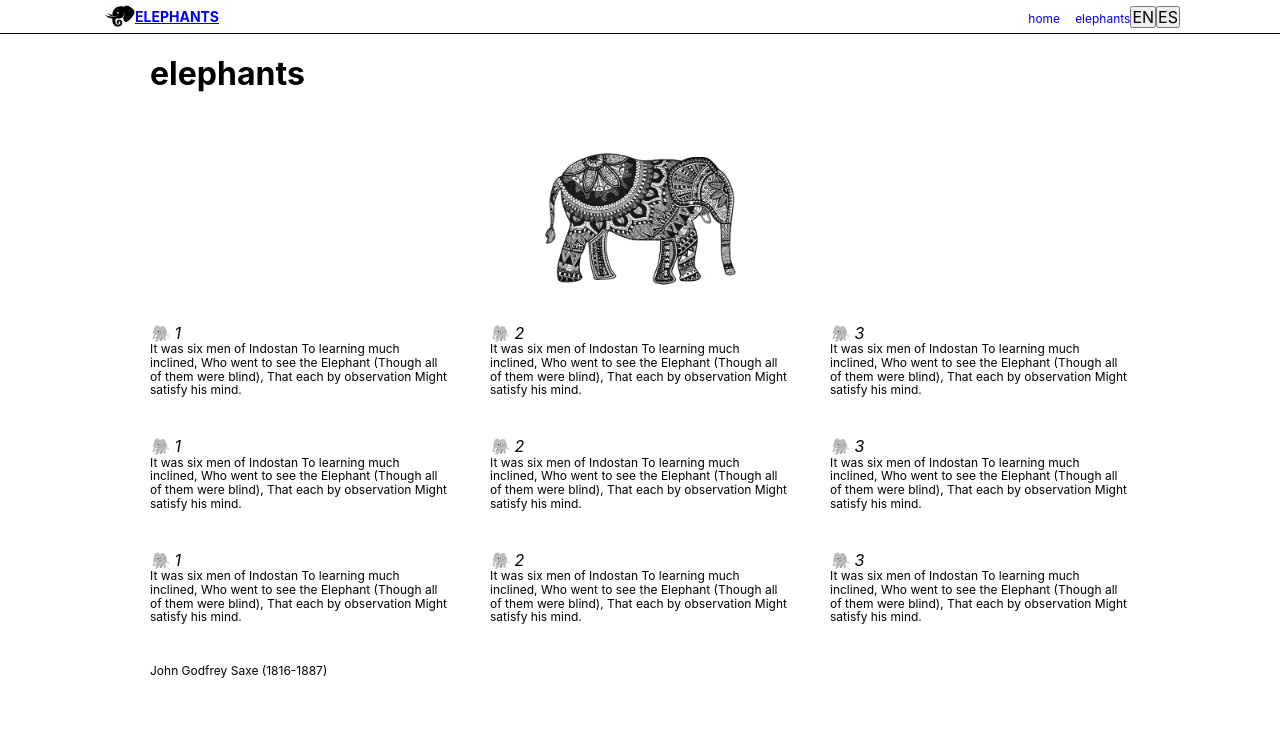
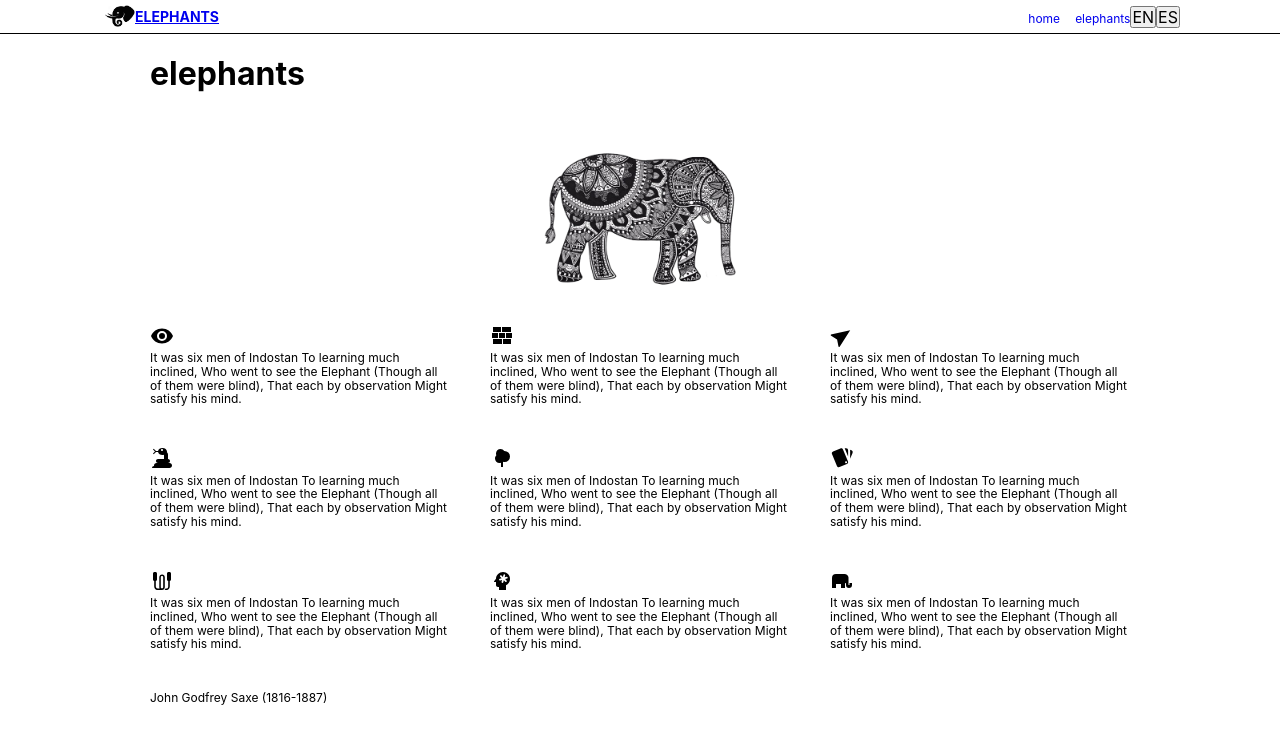
Before and after one commit to amandapalma/elephants, a React (Create React App) app: page /#/ in a window 1280 px wide. Shown: the top 744 px of the page. Built offline with nearby package versions, Linux system fonts and the light colour scheme; no server answers.

Commit message:
add icons from Material Design library

```diff
--- a/src/Home.tsx
+++ b/src/Home.tsx
@@ -2,6 +2,18 @@ import React from 'react';
 import elephant from './assets/elephant.png';
 import { MainImg } from './styled';
 import { ItemsContainer } from './styled';
+import Icon from '@mdi/react';
+import {
+  mdiNavigation,
+  mdiEye,
+  mdiWall,
+  mdiSnake,
+  mdiTree,
+  mdiPaletteSwatch,
+  mdiJumpRope,
+  mdiElephant,
+  mdiHeadSnowflake,
+} from '@mdi/js';
 
 const Home = () => {
   return (
@@ -12,7 +24,15 @@ const Home = () => {
       </MainImg>
       <ItemsContainer>
         <div className="textItem">
-          <i>🐘 1</i>
+          <Icon
+            path={mdiEye}
+            title="User Profile"
+            size={1}
+            horizontal
+            vertical
+            color="black"
+          />
+
           <p>
             It was six men of Indostan To learning much inclined, Who went to
             see the Elephant (Though all of them were blind), That each by
@@ -20,7 +40,14 @@ const Home = () => {
           </p>
         </div>
         <div className="textItem">
-          <i>🐘 2</i>
+          <Icon
+            path={mdiWall}
+            title="User Profile"
+            size={1}
+            horizontal
+            vertical
+            color="black"
+          />
           <p>
             It was six men of Indostan To learning much inclined, Who went to
             see the Elephant (Though all of them were blind), That each by
@@ -28,7 +55,15 @@ const Home = () => {
           </p>
         </div>
         <div className="textItem">
-          <i>🐘 3</i>
+          <Icon
+            path={mdiNavigation}
+            title="User Profile"
+            size={1}
+            horizontal
+            vertical
+            rotate={-125}
+            color="black"
+          />
           <p>
             It was six men of Indostan To learning much inclined, Who went to
             see the Elephant (Though all of them were blind), That each by
@@ -36,7 +71,15 @@ const Home = () => {
           </p>
         </div>
         <div className="textItem">
-          <i>🐘 1</i>
+          <Icon
+            path={mdiSnake}
+            title="User Profile"
+            size={1}
+            horizontal
+            vertical
+            color="black"
+            rotate={180}
+          />
           <p>
             It was six men of Indostan To learning much inclined, Who went to
             see the Elephant (Though all of them were blind), That each by
@@ -44,7 +87,15 @@ const Home = () => {
           </p>
         </div>
         <div className="textItem">
-          <i>🐘 2</i>
+          <Icon
+            path={mdiTree}
+            title="User Profile"
+            size={1}
+            horizontal
+            vertical
+            color="black"
+            rotate={180}
+          />
           <p>
             It was six men of Indostan To learning much inclined, Who went to
             see the Elephant (Though all of them were blind), That each by
@@ -52,7 +103,14 @@ const Home = () => {
           </p>
         </div>
         <div className="textItem">
-          <i>🐘 3</i>
+          <Icon
+            path={mdiPaletteSwatch}
+            title="User Profile"
+            size={1}
+            horizontal
+            vertical
+            color="black"
+          />
           <p>
             It was six men of Indostan To learning much inclined, Who went to
             see the Elephant (Though all of them were blind), That each by
@@ -60,7 +118,15 @@ const Home = () => {
           </p>
         </div>
         <div className="textItem">
-          <i>🐘 1</i>
+          <Icon
+            path={mdiJumpRope}
+            title="User Profile"
+            size={1}
+            horizontal
+            vertical
+            color="black"
+            rotate={180}
+          />
           <p>
             It was six men of Indostan To learning much inclined, Who went to
             see the Elephant (Though all of them were blind), That each by
@@ -68,7 +134,15 @@ const Home = () => {
           </p>
         </div>
         <div className="textItem">
-          <i>🐘 2</i>
+          <Icon
+            path={mdiHeadSnowflake}
+            title="User Profile"
+            size={1}
+            horizontal
+            vertical
+            color="black"
+            rotate={180}
+          />
           <p>
             It was six men of Indostan To learning much inclined, Who went to
             see the Elephant (Though all of them were blind), That each by
@@ -76,7 +150,15 @@ const Home = () => {
           </p>
         </div>
         <div className="textItem">
-          <i>🐘 3</i>
+          <Icon
+            path={mdiElephant}
+            title="User Profile"
+            size={1}
+            horizontal
+            vertical
+            color="black"
+            rotate={180}
+          />
           <p>
             It was six men of Indostan To learning much inclined, Who went to
             see the Elephant (Though all of them were blind), That each by
```
Also changed, not shown: 1 other file (tests, documents, lock files or other folders).
